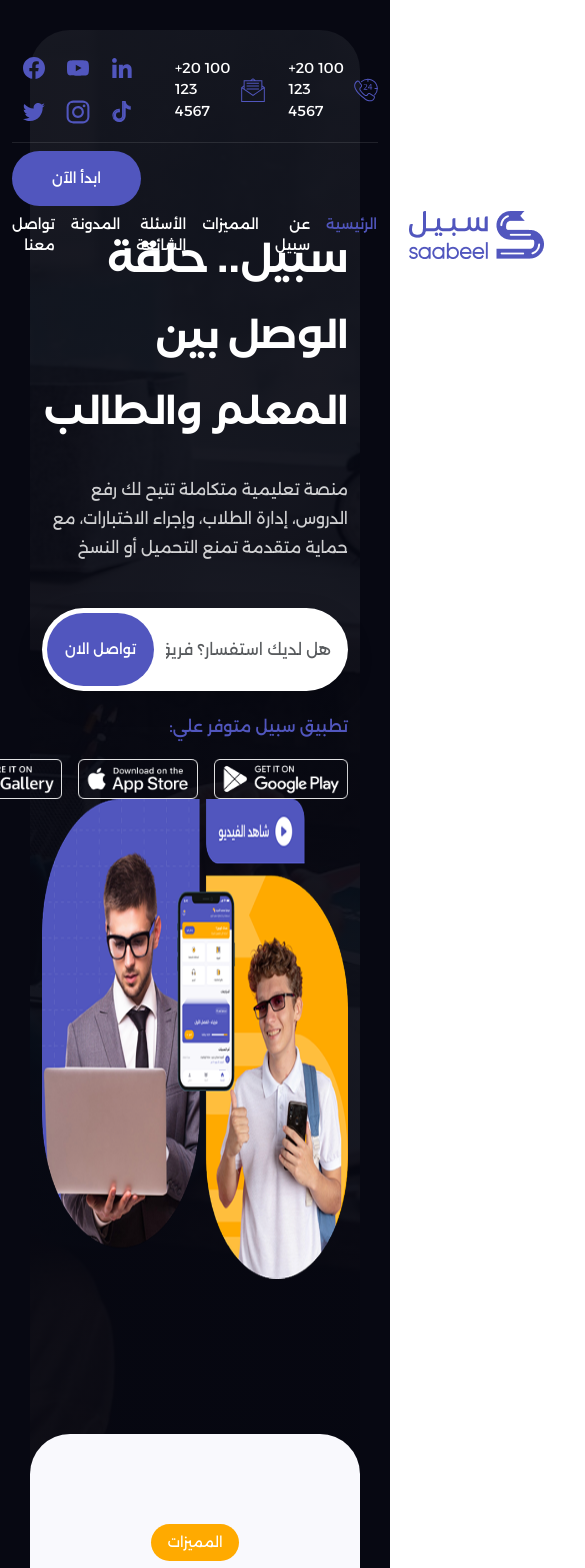
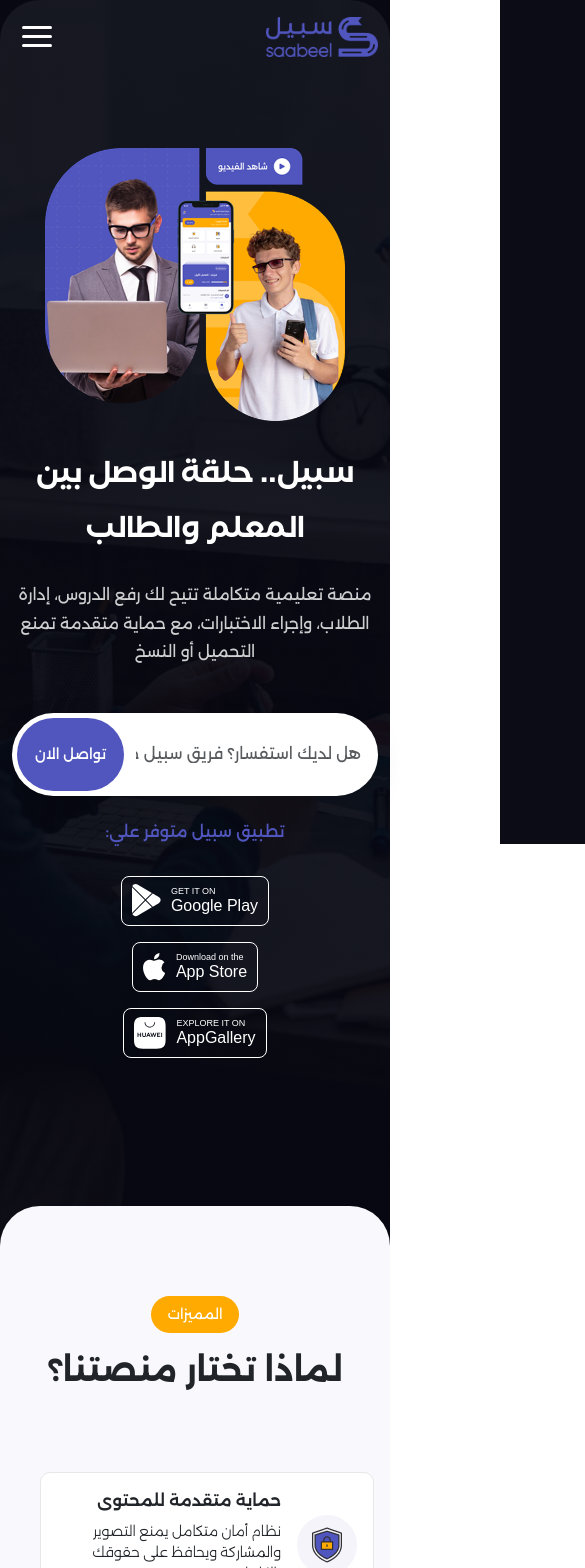
Before and after one commit to Basta97/saabeelLandingPage, an Angular app: page / in a window 390 px wide. Shown: the top 1568 px of the page, 585 px wide, since content can reach past the window. Built offline with nearby package versions, Linux system fonts and the light colour scheme.

Commit message:
fix the responsive

```diff
--- a/src/app/components/Layout/footer/footer.css
+++ b/src/app/components/Layout/footer/footer.css
@@ -3,7 +3,7 @@
 }
 .sb-primary-footer{
     display: flex;
-    flex-direction: row;
+    flex-direction: row-reverse;
     align-items: center;
     justify-content: space-between;
     padding-bottom: 2rem;
@@ -30,3 +30,17 @@
     }
 
 }
+
+@media (max-width: 991px) {
+    .sb-primary-footer {
+        flex-direction: column;
+        gap: 1.5rem;
+        justify-content: center;
+    }
+
+    .sb-secondry-footer {
+        flex-direction: column;
+        gap: 1rem;
+        text-align: center;
+    }
+}
--- a/src/app/components/Layout/footer/footer.html
+++ b/src/app/components/Layout/footer/footer.html
@@ -1,8 +1,18 @@
-
 <footer>
 
      <div class="container sb-footer">
-          <div class="sb-primary-footer sb-top-bar ">
+          <div class="sb-primary-footer sb-top-bar">
+               <a class="navbar-brand m-0" href="#">
+                    <img src="logo/logo Saabeel 2.png" alt="Saabeel Logo" class="sb-logo-footer">
+               </a>
+               <ul class="navbar-nav d-flex text-white gap-3 text-end flex-row-reverse">
+                    <li class="nav-item"><a class="nav-link sb-nav-link active" href="#">الرئيسية</a></li>
+                    <li class="nav-item"><a class="nav-link sb-nav-link" href="#">عن سبيل</a></li>
+                    <li class="nav-item"><a class="nav-link sb-nav-link" href="#">المميزات</a></li>
+                    <li class="nav-item"><a class="nav-link sb-nav-link" href="#">الأسئلة الشائعة</a></li>
+                    <li class="nav-item"><a class="nav-link sb-nav-link" href="#">المدونة</a></li>
+                    <li class="nav-item"><a class="nav-link sb-nav-link" href="#">تواصل معنا</a></li>
+               </ul>
                <div class="sb-social-icons-footer und-flex gap-3">
                     <a href="#"><img src="icons/facebook_icon.svg" alt="Facebook" class="sb-social-icon"></a>
                     <a href="#"><img src="icons/youtube_icon.svg" alt="YouTube" class="sb-social-icon"></a>
@@ -11,17 +21,6 @@
                     <a href="#"><img src="icons/instgram_icon.svg" alt="Instagram" class="sb-social-icon"></a>
                     <a href="#"><img src="icons/tiktok_icon.svg" alt="TikTok" class="sb-social-icon"></a>
                </div>
-               <ul class="navbar-nav text-white gap-3 text-end flex-row-reverse">
-                    <li class="nav-item"><a class="nav-link sb-nav-link active" href="#">الرئيسية</a></li>
-                    <li class="nav-item"><a class="nav-link sb-nav-link" href="#">عن سبيل</a></li>
-                    <li class="nav-item"><a class="nav-link sb-nav-link" href="#">المميزات</a></li>
-                    <li class="nav-item"><a class="nav-link sb-nav-link" href="#">الأسئلة الشائعة</a></li>
-                    <li class="nav-item"><a class="nav-link sb-nav-link" href="#">المدونة</a></li>
-                    <li class="nav-item"><a class="nav-link sb-nav-link" href="#">تواصل معنا</a></li>
-               </ul>
-               <a class="navbar-brand m-0" href="#">
-                    <img src="logo/logo Saabeel 2.png" alt="Saabeel Logo" class="sb-logo-footer">
-               </a>
           </div>
           <div class=""></div>
           <div class="sb-secondry-footer">
--- a/src/app/components/Layout/header/header.css
+++ b/src/app/components/Layout/header/header.css
@@ -11,7 +11,7 @@
 .sb-top-bar {
   border-bottom: 1px solid rgba(255, 255, 255, 0.1) !important;
 }
-
+/* social icons */
 .sb-social-icon {
   width: 44px;
   height: 44px;
@@ -22,6 +22,7 @@
   opacity: 0.7;
 }
 
+/* contact icons */
 .sb-contact-icon {
   width: 24px;
   height: 24px;
@@ -31,16 +32,21 @@
   font-size: 0.9rem;
 }
 
+/* logo */
 .sb-logo {
   height: 48px;
   width: 135px;
 }
+
+/* nav */
 .sb-nav{
   display: flex;
   align-items: center;
+  justify-content: center;
   gap: 2rem;
 
 }
+
 
 .sb-nav-link {
   color: white !important;
@@ -68,3 +74,101 @@
   background-color: var(--sb-primary-color);
   color: white;
 }
+
+
+/* menu overlay */
+.sb-menu-overlay {
+  display: none;
+}
+
+@media (max-width: 991px) {
+  .sb-menu-overlay {
+    position: fixed;
+    top: 0;
+    left: 0;
+    width: 100%;
+    height: 100%;
+    background-color: rgba(0, 0, 0, 0.5);
+    backdrop-filter: blur(5px);
+    z-index: 999;
+  }
+
+  .sb-menu-overlay.sb-open {
+    display: block;
+  }
+}
+
+/* hamburger */
+.sb-hamburger {
+  background: none;
+  border: none;
+  cursor: pointer;
+  padding: 10px;
+  display: flex;
+  flex-direction: column;
+  gap: 6px;
+  z-index: 1001;
+}
+
+.sb-hamburger span {
+  display: block;
+  width: 30px;
+  height: 3px;
+  background-color: white;
+  transition: all 0.3s ease;
+  border-radius: 2px;
+}
+
+.sb-hamburger.sb-open span:nth-child(1) {
+  transform: translateY(9px) rotate(45deg);
+}
+
+.sb-hamburger.sb-open span:nth-child(2) {
+  opacity: 0;
+}
+
+.sb-hamburger.sb-open span:nth-child(3) {
+  transform: translateY(-9px) rotate(-45deg);
+}
+
+/* rsponsive */
+@media (max-width: 991px) {
+  .sb-top-bar {
+    display: none !important;
+  }
+
+  .sb-nav {
+    position: fixed;
+    top: 0;
+    right: -100%;
+    width: 280px;
+    height: 100vh;
+    background-color: rgba(7, 8, 18, 0.98);
+    backdrop-filter: blur(10px);
+    flex-direction: column;
+    padding: 80px 20px;
+    transition: right 0.3s ease;
+    gap: 1.5rem;
+    z-index: 1000;
+  }
+
+  .sb-nav.sb-open {
+    right: 0;
+  }
+
+  .sb-nav ul {
+    flex-direction: column !important;
+    align-items: flex-end;
+    width: 100%;
+  }
+
+  .sb-nav-link {
+    font-size: 16px;
+    padding: 10px 0;
+  }
+
+  .sb-logo {
+    height: 40px;
+    width: auto;
+  }
+}
--- a/src/app/components/Layout/header/header.html
+++ b/src/app/components/Layout/header/header.html
@@ -22,13 +22,13 @@
       </div>
     </div>
 
-    <nav class="navbar navbar-expand-lg navbar-dark p-0">
+    <nav class="sb-navbar">
       <div class="container-fluid p-0 d-flex justify-content-between align-items-center">
 
-        <button class=" sb-btn-primary px-4 py-2">ابدأ الآن</button>
+        <button class="sb-btn-primary px-4 py-2 d-none d-lg-block">ابدأ الآن</button>
 
-
-        <div class="sb-nav justify-content-center" id="navbarNav">
+        <div class="sb-nav-container d-flex align-items-center gap-3">
+          <div class="sb-nav" [class.sb-open]="isMenuOpen()">
             <ul class="navbar-nav gap-3 text-end flex-row-reverse">
               <li class="nav-item"><a class="nav-link sb-nav-link active" href="#">الرئيسية</a></li>
               <li class="nav-item"><a class="nav-link sb-nav-link" href="#">عن سبيل</a></li>
@@ -36,11 +36,22 @@
               <li class="nav-item"><a class="nav-link sb-nav-link" href="#">الأسئلة الشائعة</a></li>
               <li class="nav-item"><a class="nav-link sb-nav-link" href="#">المدونة</a></li>
               <li class="nav-item"><a class="nav-link sb-nav-link" href="#">تواصل معنا</a></li>
+              <li class="nav-item d-lg-none mt-3"><button class="sb-btn-primary w-100">ابدأ الآن</button></li>
             </ul>
-          <a class="navbar-brand m-0" href="#">
+          </div>
+
+          <div class="sb-menu-overlay" [class.sb-open]="isMenuOpen()" (click)="toggleMenu()"></div>
+
+          <button class="sb-hamburger d-lg-none" (click)="toggleMenu()" [class.sb-open]="isMenuOpen()">
+            <span></span>
+            <span></span>
+            <span></span>
+          </button>
+        </div>
+
+        <a class="navbar-brand" href="#">
           <img src="logo/logo Saabeel 2.png" alt="Saabeel Logo" class="sb-logo">
         </a>
-        </div>
 
       </div>
     </nav>
--- a/src/app/components/Layout/header/header.ts
+++ b/src/app/components/Layout/header/header.ts
@@ -1,4 +1,4 @@
-import { Component } from '@angular/core';
+import { Component, signal } from '@angular/core';
 
 @Component({
   selector: 'app-header',
@@ -7,5 +7,9 @@
   styleUrl: './header.css',
 })
 export class Header {
+  isMenuOpen = signal(false);
 
+  toggleMenu() {
+    this.isMenuOpen.update(val => !val);
+  }
 }
--- a/src/app/components/Layout/main/main.css
+++ b/src/app/components/Layout/main/main.css
@@ -1,8 +1,5 @@
 main{
-   padding: 30px;
    position: relative;
    background-color: rgba(7, 8, 18, 1);
    font-family: 'Alexandria', sans-serif;
-
-
 }
--- a/src/app/components/sections/features/features.css
+++ b/src/app/components/sections/features/features.css
@@ -33,6 +33,7 @@
     font-weight: 700;
     line-height: 190%;
     margin: 0;
+    text-align: center;
 }
 
 .sb-feature-main {
--- a/src/app/components/sections/futuref/futuref.css
+++ b/src/app/components/sections/futuref/futuref.css
@@ -31,6 +31,7 @@
     font-weight: 700;
     line-height: 190%;
     margin: 0;
+    text-align: center;
 }
 
 .sb-future-cards {
--- a/src/app/components/sections/hero/hero.css
+++ b/src/app/components/sections/hero/hero.css
@@ -9,6 +9,7 @@
   border-radius: 40px;
   flex-wrap: wrap;
 }
+
 
 
 .sb-hero-text,
@@ -66,13 +67,14 @@
 
 .sb-hero-main-img {
   display: block;
-  max-width: 100%;
+  width: 526.74px;
   height: 480px;
+  object-fit: contain;
 }
 .sb-download-container{
   display: flex;
   flex-direction: column;
-  gap: 20px;
+  gap: 2rem;
 }
 
 .sb-btn-video {
@@ -142,3 +144,77 @@
     height: 40px;
     object-fit: contain;
 }
+
+/* App download buttons */
+.sb-app-btn{
+  display: flex;
+  gap: 10px;
+  text-decoration: none;
+  color: white;
+  border: 1px solid white;
+  padding: 7px 10px;
+  justify-content: center;
+  align-items: center;
+  border-radius: 8px;
+  font-family: 'Google Sans', sans-serif;
+  font-weight: 500;
+  width: auto;
+  height: 50px;
+}
+.sb-app-btn:hover{
+  background-color: white;
+  color: black;
+  /* svg{
+    color: black;
+  } */
+  svg path { fill: black; }
+}
+
+
+@media (max-width: 991px) {
+  .sb-hero-section {
+    padding-top: 100px !important;
+  }
+
+  .sb-hero-text {
+    flex: 0 0 100%;
+    text-align: center !important;
+    align-items: center;
+    margin-top: 30px;
+  }
+
+  .sb-hero-title {
+    text-align: center !important;
+    font-size: 1.8rem;
+  }
+
+  .sb-hero-description {
+     text-align: center !important;
+  }
+
+  .sb-hero-image-container {
+    flex: 0 0 100%;
+
+  }
+
+  .sb-hero-main-img {
+    width: 100%;
+    max-width: 380px;
+    height: auto;
+    margin: 0 auto;
+  }
+}
+
+@media (max-width: 767px) {
+  .sb-hero-main-img {
+    width: 100%;
+    max-width: 300px;
+    height: auto;
+    margin: 0 auto;
+  }
+
+  .sb-app-badges {
+    justify-content: center !important;
+    flex-direction: column !important;
+  }
+}
--- a/src/app/components/sections/hero/hero.html
+++ b/src/app/components/sections/hero/hero.html
@@ -1,13 +1,13 @@
 <section class="sb-hero-section py-5 ">
     <div class="container py-5">
         <div class="row align-items-center">
-            <div class="col-lg-6 order-2 order-lg-1 position-relative">
+            <div class="col-lg-6 order-1 order-lg-1 position-relative d-flex justify-content-center">
                 <div class="sb-hero-image-container">
-                    <img src="images/hero-image.png" alt="Saabeel Platform" class="img-fluid sb-hero-main-img">
+                    <img src="images/hero-image.png" alt="Saabeel Platform" class="sb-hero-main-img">
                 </div>
             </div>
 
-            <div class="sb-hero-text col-lg-6 order-1 order-lg-2 text-end text-white">
+            <div class="sb-hero-text col-lg-6 order-2 order-lg-2 text-end text-white">
                 <div class="d-flex flex-column">
 
                     <div class="sb-hero-head">
@@ -16,7 +16,8 @@
                             <span class="fw-bold">المعلم والطالب</span>
                         </h1>
                         <p class="sb-hero-description">
-منصة تعليمية متكاملة تتيح لك رفع الدروس، إدارة الطلاب، وإجراء الاختبارات، مع حماية متقدمة تمنع التحميل أو النسخ                        </p>
+                            منصة تعليمية متكاملة تتيح لك رفع الدروس، إدارة الطلاب، وإجراء الاختبارات، مع حماية متقدمة
+                            تمنع التحميل أو النسخ </p>
 
                     </div>
 
@@ -28,14 +29,47 @@
                     </div>
                 </div>
                 <div class="sb-download-container">
-                    <div class="sb-app-badges-title ">  :تطبيق سبيل متوفر علي </div>
+                    <div class="sb-app-badges-title "> :تطبيق سبيل متوفر علي </div>
                     <div class="sb-app-badges d-flex gap-3 justify-content-end align-items-center">
-                        <a href="#"><img src="images/Mobile app store badge huawei.png" alt="AppGallery"
-                                class="sb-app-badge"></a>
-                        <a href="#"><img src="images/Mobile app store badge ios.png" alt="App Store"
-                            class="sb-app-badge"></a>
-                    <a href="#"><img src="images/Mobile app store badge.png" alt="Google Play" class="sb-app-badge"></a>
-                </div>
+                        <a href="#" class="sb-app-btn">
+                            <svg xmlns="http://www.w3.org/2000/svg" width="29" height="33" fill="none">
+                                <path fill="#fff"
+                                    d="M19.902 23.244 5.437 31.631l-.041.024a3.553 3.553 0 0 1-1.816.495c-1.441 0-2.703-.906-3.267-2.155l.079-.078 13.077-13.134 6.433 6.461Zm-7.14-7.17L.016 28.876A3.44 3.44 0 0 1 0 28.555V3.595c0-.108.005-.216.015-.323l12.748 12.802Zm14-3.134.012.01a3.594 3.594 0 0 1 1.865 3.155 3.6 3.6 0 0 1-1.886 3.168l-5.955 3.453-6.623-6.652L20.77 9.45l5.992 3.49ZM3.58 0c.676 0 1.308.188 1.85.514L19.877 8.93l-6.408 6.435L.392 2.232l-.079-.078C.877.906 2.14 0 3.58 0Z" />
+                            </svg>
+                            <div class="d-flex flex-column text-end">
+
+                                <p style="font-size: 9px; text-align: start; margin: 0; line-height: 110%;">GET IT ON
+                                </p>
+                                <p style="text-align: start; margin: 0; line-height: 110%;">Google Play</p>
+                            </div>
+                        </a>
+                        <a href="#" class="sb-app-btn">
+                            <svg xmlns="http://www.w3.org/2000/svg" width="23" height="28" fill="none">
+                                <path fill="#fff"
+                                    d="M18.497 14.475a6.236 6.236 0 0 1 2.945-5.19 6.41 6.41 0 0 0-4.989-2.697c-2.099-.22-4.134 1.256-5.203 1.256-1.09 0-2.737-1.234-4.51-1.197a6.699 6.699 0 0 0-5.592 3.41c-2.418 4.185-.614 10.336 1.701 13.72 1.16 1.656 2.513 3.507 4.285 3.441 1.734-.072 2.381-1.105 4.474-1.105 2.074 0 2.681 1.105 4.489 1.064 1.86-.03 3.033-1.665 4.15-3.337a13.705 13.705 0 0 0 1.899-3.866 6.03 6.03 0 0 1-3.65-5.499ZM15.082 4.363A6.09 6.09 0 0 0 16.475 0a6.197 6.197 0 0 0-4.01 2.075 5.848 5.848 0 0 0-1.429 4.201 5.184 5.184 0 0 0 4.046-1.913Z" />
+                            </svg>
+                            <div class="d-flex flex-column text-end">
+
+                                <p style="font-size: 9px; text-align: start; margin: 0; line-height: 110%;">Download on
+                                    the</p>
+                                <p style="text-align: start; margin: 0; line-height: 110%;">App Store</p>
+                            </div>
+                        </a><a href="#" class="sb-app-btn">
+                            <svg xmlns="http://www.w3.org/2000/svg" width="32" height="32" fill="none">
+                                <path fill="#fff" d="M13.794 18.365h1.269l-.636-1.481-.633 1.481Z" />
+                                <path fill="#fff" fill-rule="evenodd"
+                                    d="M22.723 0H8.896C2.382 0 0 2.386 0 8.91v13.848c0 6.523 2.382 8.909 8.896 8.909h13.823c6.513 0 8.9-2.386 8.9-8.91V8.91C31.619 2.386 29.237 0 22.723 0Zm-9.24 19.112-.377.862h-.856l1.821-4.138h.74l1.814 4.138h-.88l-.37-.862h-1.893Zm13.78.86h.827v-4.136h-.827v4.135Zm-3.295-1.778h1.526v-.753h-1.526v-.848h2.215v-.754H23.14v4.135h3.122v-.755h-2.295v-1.025Zm-3.288.489-.939-2.847h-.684l-.939 2.847-.913-2.845h-.893l1.441 4.138h.695l.94-2.718.939 2.718h.7l1.438-4.138h-.87l-.915 2.845Zm-9.694-.477c0 .673-.333 1.032-.94 1.032-.609 0-.944-.37-.944-1.06v-2.34h-.84v2.368c0 1.164.647 1.832 1.773 1.832 1.137 0 1.79-.68 1.79-1.866v-2.336h-.839v2.37Zm-4.724-2.37H7.1v4.14h-.838v-1.681H4.367v1.681H3.53v-4.14h.838v1.67h1.895v-1.67Zm4.284-10.542c0 2.906 2.362 5.27 5.264 5.27s5.263-2.364 5.263-5.27h-.744a4.528 4.528 0 0 1-4.52 4.526 4.528 4.528 0 0 1-4.519-4.526h-.744Z"
+                                    clip-rule="evenodd" />
+                            </svg>
+                            <div class="d-flex flex-column text-end">
+
+                                <p style="font-size: 9px; text-align: start; margin: 0; line-height: 110%;">EXPLORE IT
+                                    ON
+                                </p>
+                                <p style="text-align: start; margin: 0; line-height: 110%;">AppGallery</p>
+                            </div>
+                        </a>
+                    </div>
                 </div>
             </div>
         </div>
--- a/src/app/components/sections/package/package.css
+++ b/src/app/components/sections/package/package.css
@@ -156,10 +156,39 @@
 }
 
 @media (max-width: 991px) {
+    .sb-package {
+        gap: 40px;
+        padding-bottom: 60px;
+    }
+
     .sb-package-title {
         font-size: 1.75rem;
     }
+
     .sb-pricing-card {
         margin-bottom: 20px;
     }
 }
+
+@media (max-width: 767px) {
+    .sb-package {
+        gap: 30px;
+        padding-bottom: 40px;
+    }
+
+    .sb-package-title {
+        font-size: 1.5rem;
+    }
+
+    .sb-pricing-card {
+        padding: 30px 20px;
+    }
+
+    .sb-card-title {
+        font-size: 1.2rem;
+    }
+
+    .sb-card-desc {
+        font-size: 0.9rem;
+    }
+}
```
Also changed, not shown: .agent/rules/seniorfrontend.md (added). Lines whose indentation alone changed are shown as unchanged.
